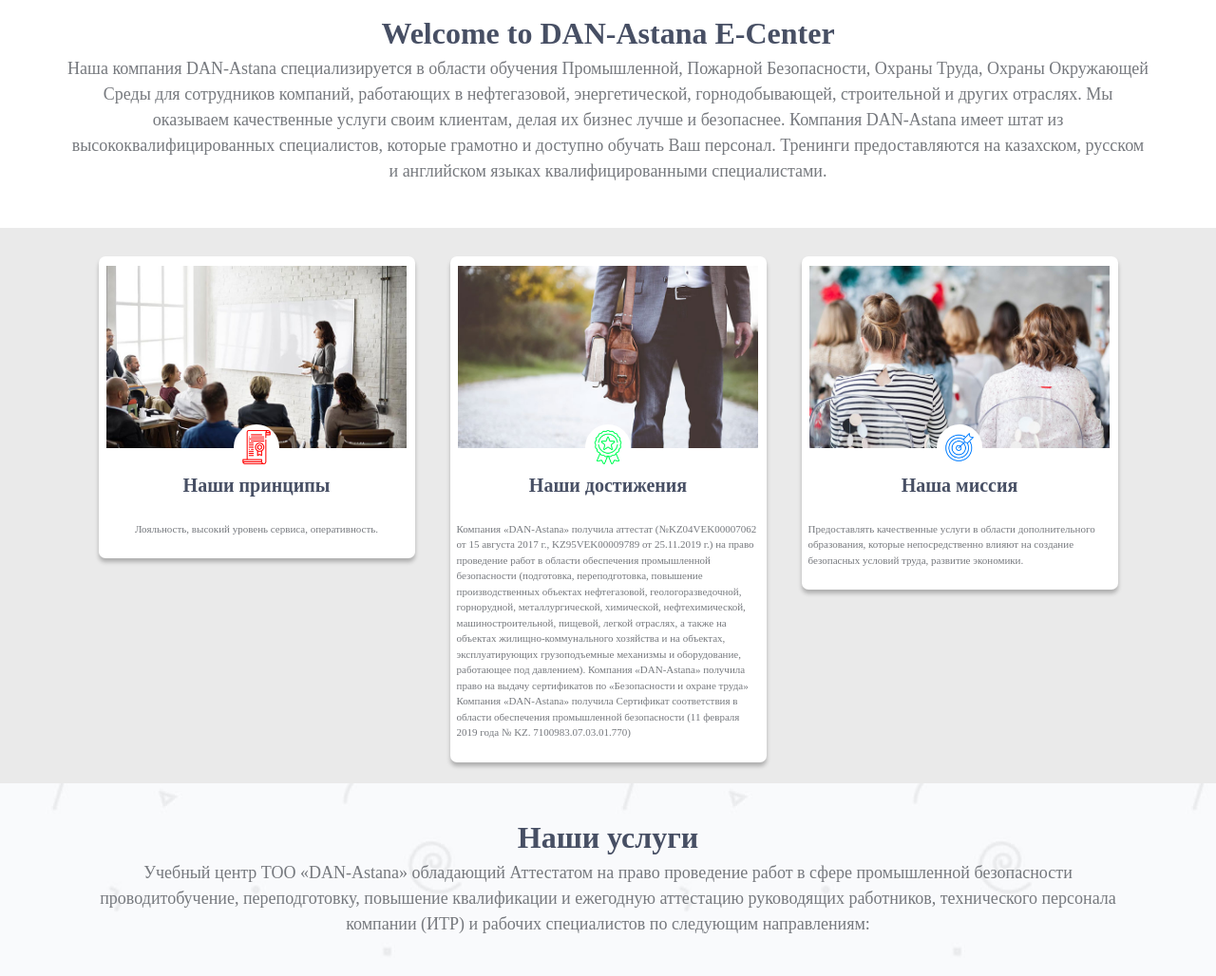
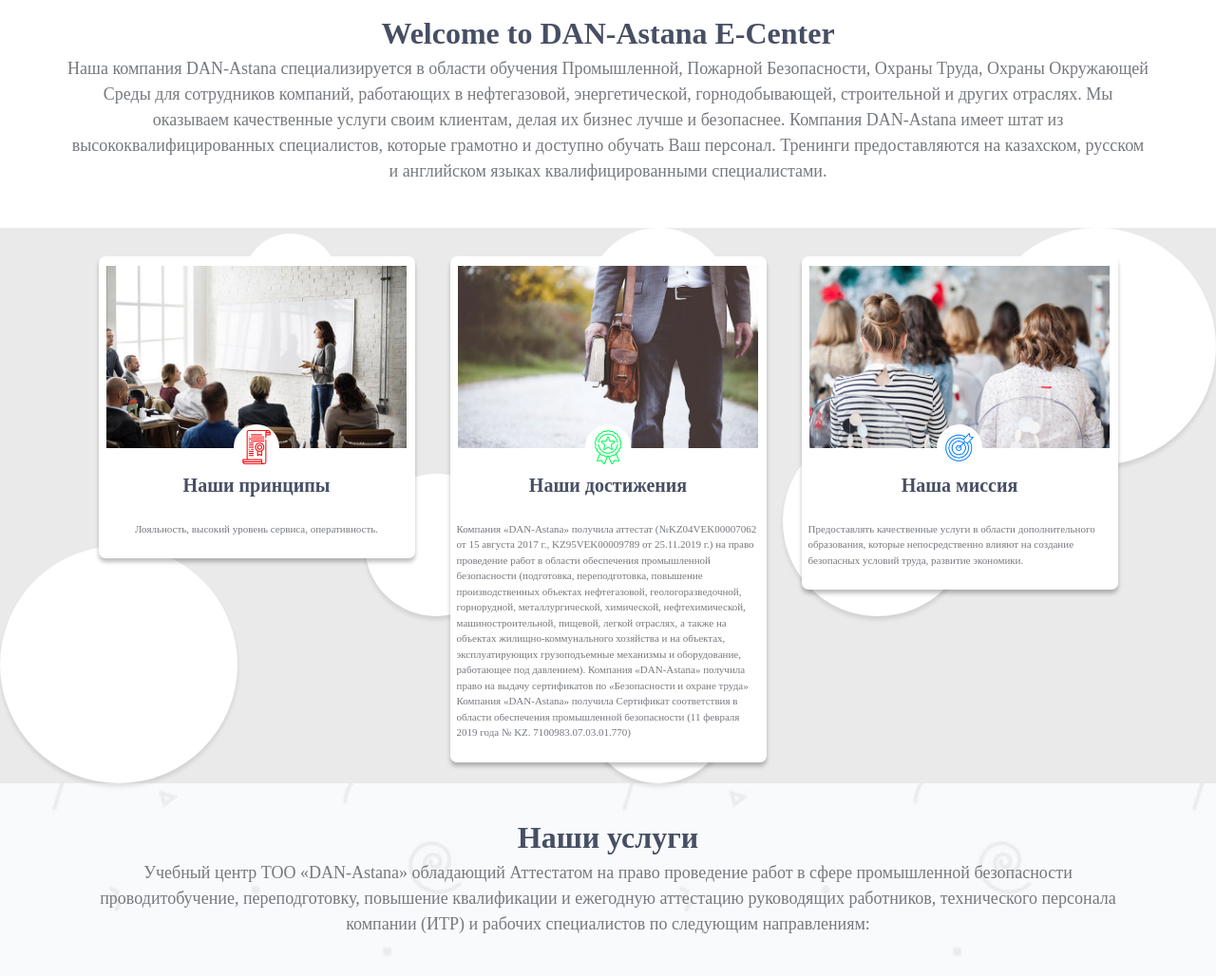
Before and after one commit to znewk/dan-astana-exam, a PHP site: page / in a window 1280 px wide. Shown: the part 942-1970 px from the top of the page at 95% size. Run offline with PHP 8.4, Linux system fonts and the light colour scheme.

Commit message:
index changed commit

```diff
--- a/css/index_style.css
+++ b/css/index_style.css
@@ -65,6 +65,57 @@ body{
 .target{
     background: #EAEAEA;
     width: 100%;
+    position: relative;
+}
+.target__bgcircle{
+    background: white;
+    box-shadow: 0px 4px 4px rgba(0, 0, 0, 0.1);
+    height: 50px;
+    width: 50px;
+    border-radius: 50%;
+    position: absolute;
+}
+.target__bgcircle1{
+    height: 100px;
+    width: 100px;
+    left: 20%;
+    top: 1%;
+}
+.target__bgcircle2{
+    height: 200px;
+    width: 200px;
+    right: 20%;
+    bottom: 30%;
+}
+.target__bgcircle3{
+    height: 150px;
+    width: 150px;
+    left: 30%;
+    bottom: 30%;
+}
+.target__bgcircle4{
+    height: 150px;
+    width: 150px;
+    right: 40%;
+    top: 0%;
+}
+.target__bgcircle5{
+    height: 150px;
+    width: 150px;
+    right: 40%;
+    bottom: 0%;
+}
+.target__bgcircle6{
+    height: 250px;
+    width: 250px;
+    left: 0%;
+    bottom: 0%;
+}
+.target__bgcircle7{
+    height: 250px;
+    width: 250px;
+    right: 0%;
+    top: 0%;
 }
 .target__body{
     display: flex;
--- a/index.php
+++ b/index.php
@@ -1,6 +1,7 @@
 <?php
 
 ?>
+
 
 <!DOCTYPE html>
 <html lang="en">
@@ -58,7 +59,7 @@
                 <a href="#2" class="nav__link">О компании</a>
                 <a href="#3" class="nav__link">Услуги</a>
                 <a href="" class="nav__link">Сертификаты и Отзывы</a>
-                <a href="" class="nav__link">Контакты</a>
+                <a href="#5" class="nav__link">Контакты</a>
             </nav>
         </div>
     </header>
@@ -104,6 +105,13 @@
     </div>
     <!-- target  -->
     <div class="target">
+        <div class="target__bgcircle target__bgcircle1"></div>
+        <div class="target__bgcircle target__bgcircle2"></div>
+        <div class="target__bgcircle target__bgcircle3"></div>
+        <div class="target__bgcircle target__bgcircle4"></div>
+        <div class="target__bgcircle target__bgcircle5"></div>
+        <div class="target__bgcircle target__bgcircle6"></div>
+        <div class="target__bgcircle target__bgcircle7"></div>
         <div class="container target__body">
             <div class="target__block">
                 <div class="targetimg__body">
@@ -221,7 +229,7 @@
             </form>
         </div>
         <!-- Footer  -->
-        <footer class="footer">
+        <footer class="footer" id="5">
             <div class="footer__body">
                 <div class="footer__block1">
                     <div class="foot_logo">
@@ -274,7 +282,7 @@
                         </div>
                         <div class="footnav_2">
                             <a href="" class="gray_span footer__contact_span footer__nav_link">Сертификаты</a>
-                            <a href="" class="gray_span footer__contact_span footer__nav_link">Контакты</a>
+                            <a href="#5" class="gray_span footer__contact_span footer__nav_link">Контакты</a>
                         </div>
                     </nav>
                 </div>
```
